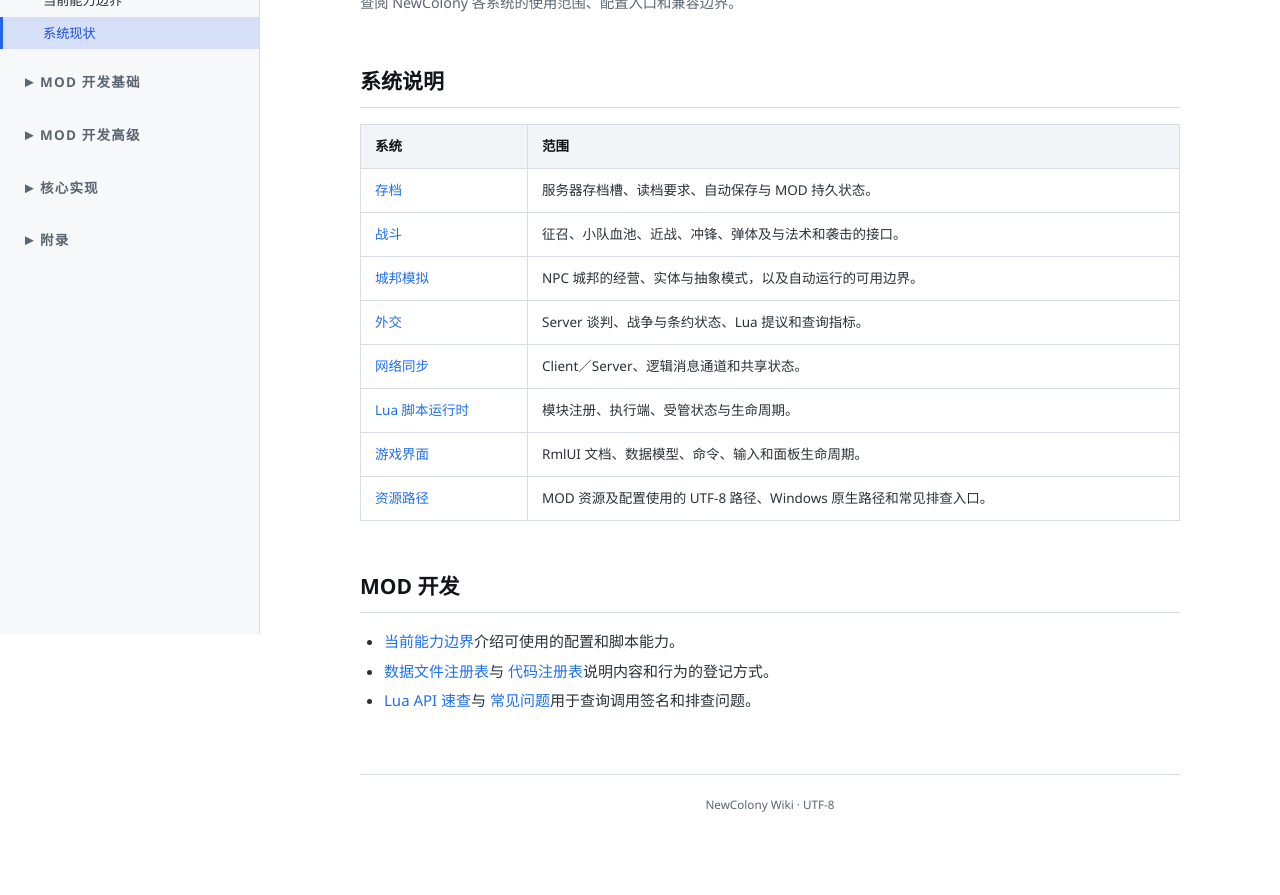
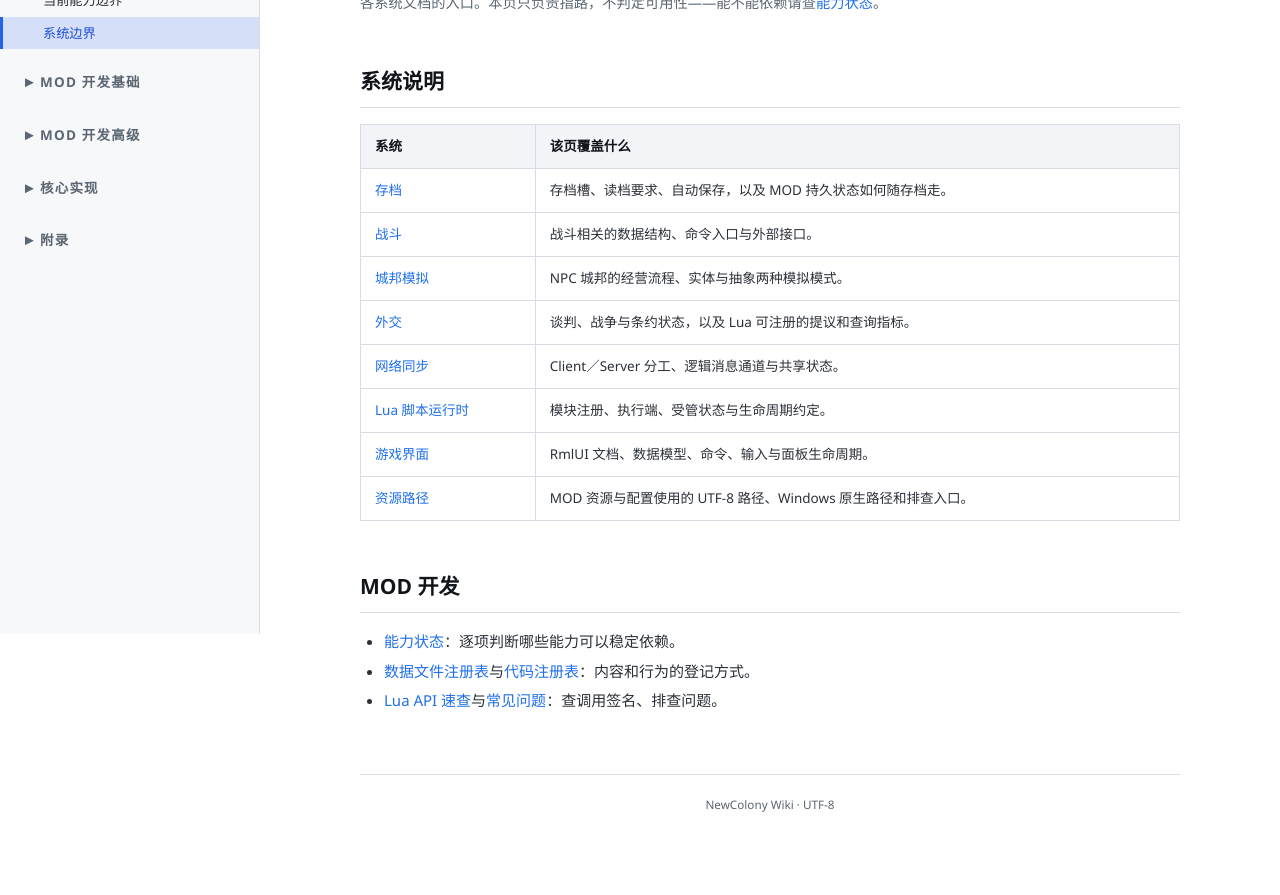
Before and after one commit to TheXeler/NewColonyWiki, a plain HTML site: page overview/boundary.html in a window 1280 px wide. Shown: the part 166-1061 px from the top of the page. Drawn offline with Linux system fonts and the light colour scheme.

Commit message:
docs(wiki): reduce boundary page to a pure entry index

```diff
--- a/nav.js
+++ b/nav.js
@@ -15,7 +15,7 @@ window.__WIKI_MANIFEST = {
       pages: [
         { id: "index", title: "总览", path: "index.html" },
         { id: "mod-status", title: "当前能力边界", path: "overview/status.html" },
-        { id: "project-completion", title: "系统现状", path: "overview/boundary.html" }
+        { id: "project-completion", title: "系统边界", path: "overview/boundary.html" }
       ]
     },
     {
--- a/overview/boundary.html
+++ b/overview/boundary.html
@@ -3,38 +3,37 @@
 <head>
   <meta charset="UTF-8">
   <meta name="viewport" content="width=device-width, initial-scale=1.0">
-  <title>系统现状 · NewColony Wiki</title>
+  <title>系统边界 · NewColony Wiki</title>
   <script src="../theme.js"></script>
   <link rel="stylesheet" href="../style.css">
 </head>
 <body data-page="project-completion">
 <div class="main">
   <div class="content">
-    <h1>系统现状</h1>
-    <p class="subtitle">查阅 NewColony 各系统的使用范围、配置入口和兼容边界。</p>
+    <h1>系统边界</h1>
+    <p class="subtitle">各系统文档的入口。本页只负责指路，不判定可用性——能不能依赖请查<a href="status.html">能力状态</a>。</p>
 
     <h2>系统说明</h2>
     <table>
-      <thead><tr><th scope="col">系统</th><th scope="col">范围</th></tr></thead>
+      <thead><tr><th scope="col">系统</th><th scope="col">该页覆盖什么</th></tr></thead>
       <tbody>
-        <tr><td><a href="../appendix/engine/save-system.html">存档</a></td><td>服务器存档槽、读档要求、自动保存与 MOD 持久状态。</td></tr>
-        <tr><td><a href="../appendix/engine/combat.html">战斗</a></td><td>征召、小队血池、近战、冲锋、弹体及与法术和袭击的接口。</td></tr>
-        <tr><td><a href="../coremod/city.html">城邦模拟</a></td><td>NPC 城邦的经营、实体与抽象模式，以及自动运行的可用边界。</td></tr>
-        <tr><td><a href="../advanced/systems/diplomacy.html">外交</a></td><td>Server 谈判、战争与条约状态、Lua 提议和查询指标。</td></tr>
-        <tr><td><a href="../advanced/network/sync.html">网络同步</a></td><td>Client／Server、逻辑消息通道和共享状态。</td></tr>
-        <tr><td><a href="../advanced/lua/script-runtime.html">Lua 脚本运行时</a></td><td>模块注册、执行端、受管状态与生命周期。</td></tr>
-        <tr><td><a href="../advanced/ui/rmlui.html">游戏界面</a></td><td>RmlUI 文档、数据模型、命令、输入和面板生命周期。</td></tr>
-        <tr><td><a href="../appendix/engine/resource-io.html">资源路径</a></td><td>MOD 资源及配置使用的 UTF-8 路径、Windows 原生路径和常见排查入口。</td></tr>
+        <tr><td><a href="../appendix/engine/save-system.html">存档</a></td><td>存档槽、读档要求、自动保存，以及 MOD 持久状态如何随存档走。</td></tr>
+        <tr><td><a href="../appendix/engine/combat.html">战斗</a></td><td>战斗相关的数据结构、命令入口与外部接口。</td></tr>
+        <tr><td><a href="../coremod/city.html">城邦模拟</a></td><td>NPC 城邦的经营流程、实体与抽象两种模拟模式。</td></tr>
+        <tr><td><a href="../advanced/systems/diplomacy.html">外交</a></td><td>谈判、战争与条约状态，以及 Lua 可注册的提议和查询指标。</td></tr>
+        <tr><td><a href="../advanced/network/sync.html">网络同步</a></td><td>Client／Server 分工、逻辑消息通道与共享状态。</td></tr>
+        <tr><td><a href="../advanced/lua/script-runtime.html">Lua 脚本运行时</a></td><td>模块注册、执行端、受管状态与生命周期约定。</td></tr>
+        <tr><td><a href="../advanced/ui/rmlui.html">游戏界面</a></td><td>RmlUI 文档、数据模型、命令、输入与面板生命周期。</td></tr>
+        <tr><td><a href="../appendix/engine/resource-io.html">资源路径</a></td><td>MOD 资源与配置使用的 UTF-8 路径、Windows 原生路径和排查入口。</td></tr>
       </tbody>
     </table>
 
     <h2>MOD 开发</h2>
     <ul>
-      <li><a href="status.html">当前能力边界</a>介绍可使用的配置和脚本能力。</li>
-      <li><a href="../basics/data.html">数据文件注册表</a>与 <a href="../advanced/lua/coderegistry.html">代码注册表</a>说明内容和行为的登记方式。</li>
-      <li><a href="../appendix/api-reference.html">Lua API 速查</a>与 <a href="../advanced/dev/troubleshooting.html">常见问题</a>用于查询调用签名和排查问题。</li>
+      <li><a href="status.html">能力状态</a>：逐项判断哪些能力可以稳定依赖。</li>
+      <li><a href="../basics/data.html">数据文件注册表</a>与<a href="../advanced/lua/coderegistry.html">代码注册表</a>：内容和行为的登记方式。</li>
+      <li><a href="../appendix/api-reference.html">Lua API 速查</a>与<a href="../advanced/dev/troubleshooting.html">常见问题</a>：查调用签名、排查问题。</li>
     </ul>
-
   </div>
 </div>
 <script src="../nav.js"></script>
```
